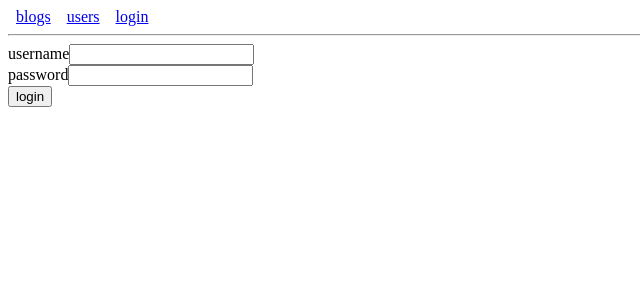
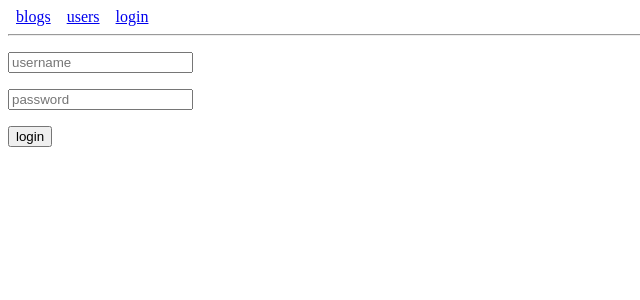
Before and after one commit to fedellen/fullstackopen-learning-journey, a React (Create React App) app: page /login in a window 1280 px wide. Shown: the top 300 px of the page, without its empty margins (0-640 px from the left). Built offline with nearby package versions, Linux system fonts and the light colour scheme; no server answers.

Commit message:
Added useField hook, refactored NewBlog/Login forms

```diff
--- a/src/components/Blog.js
+++ b/src/components/Blog.js
@@ -41,7 +41,17 @@ const Blog = () => {
     }
   }
 
-  console.log(blog.comments)
+  const deleteButton = () => {
+    if (!user) {
+      return null
+    }
+
+    if (user.id !== blog.user.id) {
+      return null
+    }
+
+    return <button onClick={() => handleDelete(blog)}>remove blog</button>
+  }
 
   return (
     <div className='theBlog'>
@@ -56,9 +66,7 @@ const Blog = () => {
           <a href={blog.url}>{blog.url}</a>
         </p>
         <p>Added by {blog.user.name}</p>
-        {user.id === blog.user.id && (
-          <button onClick={() => handleDelete(blog)}>remove blog</button>
-        )}
+        {deleteButton()}
         <p>
           <Link to={'/'}>Back to Blog List</Link>
         </p>
--- a/src/components/Login.js
+++ b/src/components/Login.js
@@ -1,18 +1,19 @@
-import React, { useState } from 'react'
+import React from 'react'
 import { useDispatch, useSelector } from 'react-redux'
 import { useHistory } from 'react-router-dom'
+import { useField } from '../hooks'
 import { loginUser } from '../reducers/userReducer'
 
 const Login = () => {
-  const [username, setUsername] = useState('')
-  const [password, setPassword] = useState('')
+  const username = useField('username')
+  const password = useField('password')
   const history = useHistory()
   const dispatch = useDispatch()
   const user = useSelector((state) => state.user)
 
   const handleLogin = (e) => {
     e.preventDefault()
-    dispatch(loginUser(username, password))
+    dispatch(loginUser(username.value, password.value))
   }
 
   if (user) {
@@ -21,24 +22,12 @@ const Login = () => {
 
   return (
     <form onSubmit={handleLogin}>
-      <div>
-        username
-        <input
-          type='text'
-          value={username}
-          name='Username'
-          onChange={({ target }) => setUsername(target.value)}
-        />
-      </div>
-      <div>
-        password
-        <input
-          type='password'
-          value={password}
-          name='Password'
-          onChange={({ target }) => setPassword(target.value)}
-        />
-      </div>
+      <p>
+        <input {...username} placeholder='username' />
+      </p>
+      <p>
+        <input {...password} placeholder='password' />
+      </p>
       <button type='submit'>login</button>
     </form>
   )
--- a/src/components/NewBlog.js
+++ b/src/components/NewBlog.js
@@ -1,53 +1,38 @@
-import React, { useState } from 'react'
+import React from 'react'
 import { createBlog } from '../reducers/blogReducer'
 import { useDispatch } from 'react-redux'
+import { useField } from '../hooks'
 
 const NewBlog = () => {
-  const [title, setTitle] = useState('')
-  const [author, setAuthor] = useState('')
-  const [url, setUrl] = useState('')
+  const title = useField('title')
+  const author = useField('author')
+  const url = useField('url')
   const dispatch = useDispatch()
 
   const handleAddBlog = (e) => {
     e.preventDefault()
 
     const blogObject = {
-      title: title,
-      author: author,
-      url: url
+      title: title.value,
+      author: author.value,
+      url: url.value
     }
 
     dispatch(createBlog(blogObject))
-
-    setTitle('')
-    setAuthor('')
-    setUrl('')
   }
 
   return (
     <div>
       <h2>Create New</h2>
       <form onSubmit={handleAddBlog}>
-        Title:{' '}
-        <input
-          id='title'
-          value={title}
-          onChange={({ target }) => setTitle(target.value)}
-        />
+        Title:
+        <input {...title} placeholder='Amazing Blog' />
         <br />
-        Author:{' '}
-        <input
-          id='author'
-          value={author}
-          onChange={({ target }) => setAuthor(target.value)}
-        />
+        Author:
+        <input {...author} placeholder='Great Author' />
         <br />
-        Url:{' '}
-        <input
-          id='url'
-          value={url}
-          onChange={({ target }) => setUrl(target.value)}
-        />
+        Url:
+        <input {...url} placeholder='http://www.example.com' />
         <br />
         <button id='createBlog' type='submit'>
           Create
--- /dev/null
+++ b/src/hooks/index.js
@@ -0,0 +1,15 @@
+import { useState } from 'react'
+
+export const useField = (type) => {
+  const [value, setValue] = useState('')
+
+  const onChange = (event) => {
+    setValue(event.target.value)
+  }
+
+  return {
+    type,
+    value,
+    onChange
+  }
+}
```
Also changed, not shown: src/components/NewComment.js (added).
